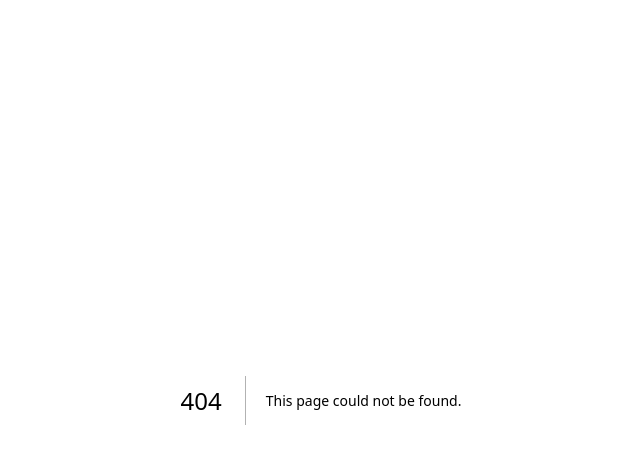
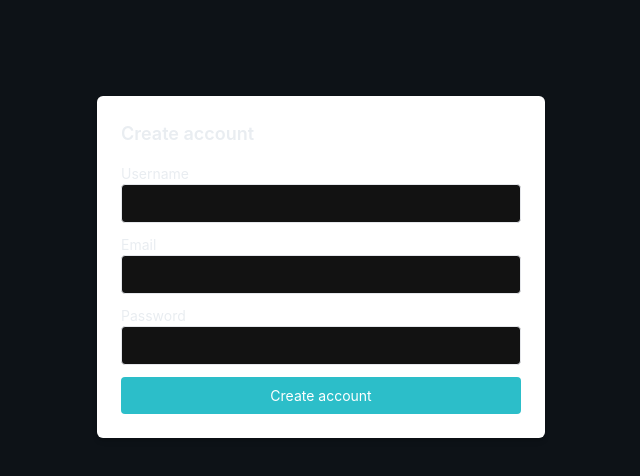
Before and after one commit to BasharVI/Tradex, a Next.js app in the folder FrontEnd/: page /signup in a window 1280 px wide. Before the commit this address had no page. Shown: the top 476 px of the page, without its empty margins (319-959 px from the left). Built offline with nearby package versions, Linux system fonts and the light colour scheme; no server answers.

Commit message:
feat: login/signup routes

```diff
--- /dev/null
+++ b/FrontEnd/app/login/page.tsx
@@ -0,0 +1,53 @@
+"use client";
+
+import { useState } from "react";
+import { useRouter } from "next/navigation";
+import { api, auth } from "@/lib/api";
+
+export default function LoginPage() {
+  const router = useRouter();
+  const [email, setEmail] = useState("");
+  const [password, setPassword] = useState("");
+  const [error, setError] = useState<string | null>(null);
+  const [loading, setLoading] = useState(false);
+
+  async function handleSubmit(e: React.FormEvent) {
+    e.preventDefault();
+    setError(null);
+    setLoading(true);
+    try {
+      const res = await api("/auth/login", { method: "POST", body: { email, password } });
+      if (!res.ok) {
+        const j = await res.json().catch(() => ({}));
+        setError((j && j.error && j.error.message) || `Login failed (${res.status})`);
+        setLoading(false);
+        return;
+      }
+      const data = await res.json();
+      auth.set(data);
+      router.push("/dashboard");
+    } catch (err: any) {
+      setError(err.message || "Login failed");
+    } finally {
+      setLoading(false);
+    }
+  }
+
+  return (
+    <div className="max-w-md mx-auto mt-24 p-6 bg-white rounded-md shadow-md">
+      <h3 className="text-lg font-semibold mb-4">Login</h3>
+      {error ? <div className="text-sm text-red-600 mb-2">{error}</div> : null}
+      <form onSubmit={handleSubmit} className="space-y-3">
+        <div>
+          <label className="block text-sm">Email</label>
+          <input value={email} onChange={(e) => setEmail(e.target.value)} className="w-full border px-3 py-2 rounded" />
+        </div>
+        <div>
+          <label className="block text-sm">Password</label>
+          <input type="password" value={password} onChange={(e) => setPassword(e.target.value)} className="w-full border px-3 py-2 rounded" />
+        </div>
+        <button disabled={loading} className="w-full bg-primary text-white py-2 rounded">{loading ? "Signing in..." : "Sign in"}</button>
+      </form>
+    </div>
+  );
+}
--- /dev/null
+++ b/FrontEnd/app/signup/page.tsx
@@ -0,0 +1,58 @@
+"use client";
+
+import { useState } from "react";
+import { useRouter } from "next/navigation";
+import { api, auth } from "@/lib/api";
+
+export default function SignupPage() {
+  const router = useRouter();
+  const [email, setEmail] = useState("");
+  const [username, setUsername] = useState("");
+  const [password, setPassword] = useState("");
+  const [error, setError] = useState<string | null>(null);
+  const [loading, setLoading] = useState(false);
+
+  async function handleSubmit(e: React.FormEvent) {
+    e.preventDefault();
+    setError(null);
+    setLoading(true);
+    try {
+      const res = await api("/auth/signup", { method: "POST", body: { email, username, password } });
+      if (!res.ok) {
+        const j = await res.json().catch(() => ({}));
+        setError((j && j.error && j.error.message) || `Signup failed (${res.status})`);
+        setLoading(false);
+        return;
+      }
+      const data = await res.json();
+      auth.set(data);
+      router.push("/dashboard");
+    } catch (err: any) {
+      setError(err.message || "Signup failed");
+    } finally {
+      setLoading(false);
+    }
+  }
+
+  return (
+    <div className="max-w-md mx-auto mt-24 p-6 bg-white rounded-md shadow-md">
+      <h3 className="text-lg font-semibold mb-4">Create account</h3>
+      {error ? <div className="text-sm text-red-600 mb-2">{error}</div> : null}
+      <form onSubmit={handleSubmit} className="space-y-3">
+        <div>
+          <label className="block text-sm">Username</label>
+          <input value={username} onChange={(e) => setUsername(e.target.value)} className="w-full border px-3 py-2 rounded" />
+        </div>
+        <div>
+          <label className="block text-sm">Email</label>
+          <input value={email} onChange={(e) => setEmail(e.target.value)} className="w-full border px-3 py-2 rounded" />
+        </div>
+        <div>
+          <label className="block text-sm">Password</label>
+          <input type="password" value={password} onChange={(e) => setPassword(e.target.value)} className="w-full border px-3 py-2 rounded" />
+        </div>
+        <button disabled={loading} className="w-full bg-primary text-white py-2 rounded">{loading ? "Creating..." : "Create account"}</button>
+      </form>
+    </div>
+  );
+}
```
